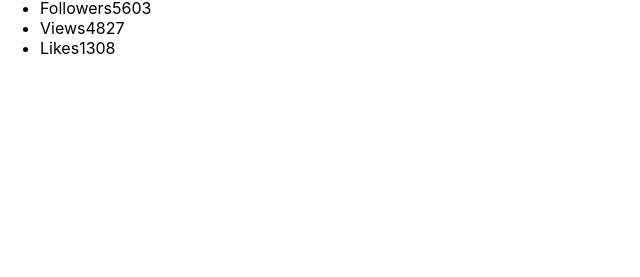
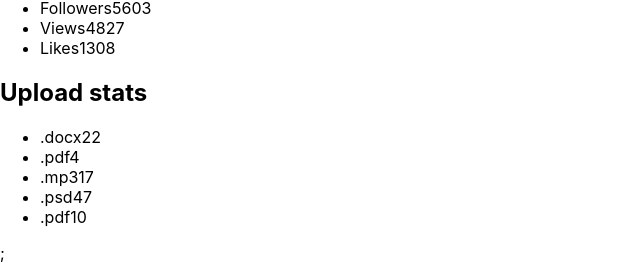
Before and after one commit to Roman-Pashkevych/goit-react-hw-01-components, a React (Create React App) app: page / in a window 1280 px wide. Shown: the part 430-707 px from the top of the page, without its empty margins (0-640 px from the left). Built offline with nearby package versions, Linux system fonts and the light colour scheme.

Commit message:
Добавлено компонент статистика

```diff
--- a/src/components/App.jsx
+++ b/src/components/App.jsx
@@ -1,10 +1,10 @@
 // import FriendList from './FriendList/FriendList';
 import SocialProfile from './SocialProfile/SocialProfile';
-// import Statistics from './Statistics/Statistics';
+import Statistics from './Statistics/Statistics';
 // import TransactionHistory from './TransactionHistory/TransactionHistory';
 // import friends from './FriendList/friends.json';
 import user from './SocialProfile/user.json';
-// import data from './Statistics/data.json';
+import data from './Statistics/data.json';
 // import transactions from './TransactionHistory/transactions.json';
 
 export const App = () => {
@@ -17,25 +17,7 @@ export const App = () => {
         avatar={user.avatar}
         stats={user.stats}
       />
+      <Statistics title="Upload stats" stats={data} />;
     </>
   );
 };
-
-/* export const App = () => {
-  return (
-    <div
-      style={{
-        height: '100vh',
-        display: 'flex',
-        justifyContent: 'center',
-        alignItems: 'center',
-        fontSize: 40,
-        textTransform: 'uppercase',
-        color: '#010101',
-      }}
-    >
-      React homework template
-    </div>
-  );
-};
- */
--- a/src/components/Statistics/Statistics.jsx
+++ b/src/components/Statistics/Statistics.jsx
@@ -0,0 +1,22 @@
+import PropTypes from 'prop-types';
+export default function Statistics({ stats, title }) {
+  return (
+    <section class="statistics">
+      {title && <h2 class="title">{title}</h2>}
+
+      <ul class="stat-list">
+        {stats.map(data => (
+          <li class="item" key={data.id}>
+            <span class="label">{data.label}</span>
+            <span class="percentage">{data.percentage}</span>
+          </li>
+        ))}
+      </ul>
+    </section>
+  );
+}
+
+Statistics.propTypes = {
+  title: PropTypes.string,
+  stats: PropTypes.arrayOf(PropTypes.shape).isRequired,
+};
```
